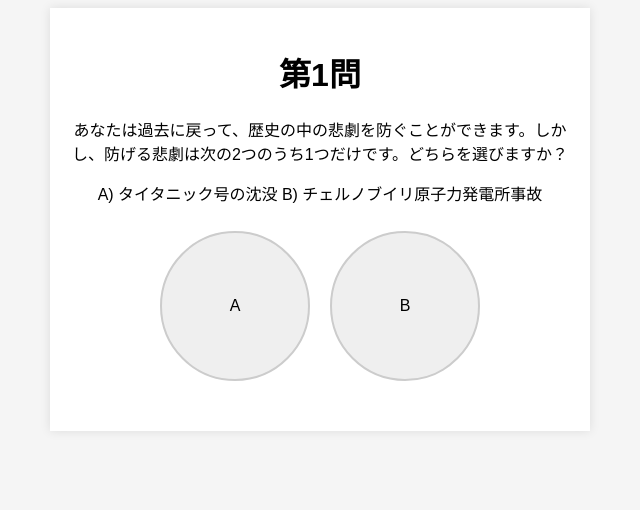
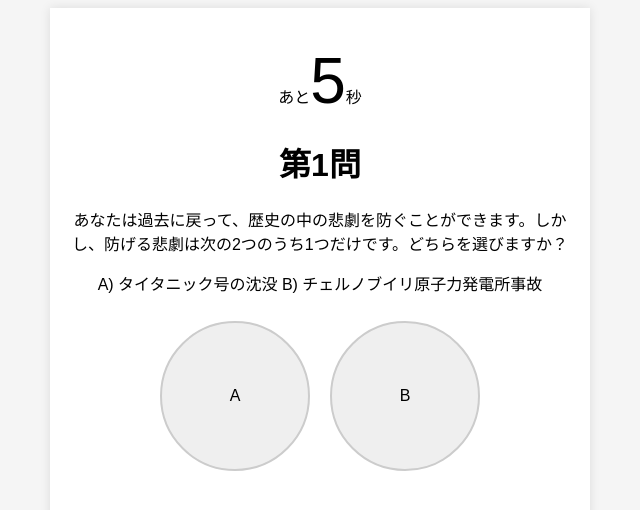
Before and after one commit to kgrymd/SEIKAKUTest, a plain HTML site: page index.html in a window 1280 px wide. Shown: the whole page, without its empty margins (320-960 px from the left). Drawn offline with nearby package versions, Linux system fonts and the light colour scheme.

Commit message:
カウントダウン追加

```diff
--- a/index.html
+++ b/index.html
@@ -10,6 +10,7 @@
 
 <body>
     <div id="app">
+        <p id="timer-container">あと<span id="timer" class="timer"></span>秒</p>
         <h1 id="nOfQuestions"></h1>
         <p id="question"></p>
         <p id="choices"></p>
--- a/script.js
+++ b/script.js
@@ -18,6 +18,7 @@ $(document).ready(function () {
 
     let currentQuestionIndex = 0;
     let touchPoints = [];
+    let timer = null;
 
     function displayQuestion() {
         $("#nOfQuestions").text(`第${currentQuestionIndex + 1}問`);
@@ -26,7 +27,42 @@ $(document).ready(function () {
         $("#choices").text(question.choices);
         $("#button1").text(question.answers[0]);
         $("#button2").text(question.answers[1]);
+        startTimer();
     }
+
+    function updateTimerDisplay() {
+        $("#timer").text(timeLeft);
+    }
+
+    function startTimer() {
+        timeLeft = 10;
+        updateTimerDisplay();
+        timer = setInterval(function () {
+            timeLeft--;
+            updateTimerDisplay();
+            if (timeLeft <= 0) {
+                proceedToNextQuestion();
+            }
+        }, 1000);
+    }
+
+
+    function proceedToNextQuestion() {
+        if (timer !== null) {
+            clearInterval(timer);
+        }
+        if (currentQuestionIndex < questions.length - 1) {
+            currentQuestionIndex++;
+            displayQuestion();
+        } else {
+            $("#timer-container").hide(); // カウントダウン表示を消す
+            $("#result").text("結果はこちら↓");
+            const accuracy = calculateAccuracy(touchPoints);
+            $(".answer-button").off("click");
+            $("#result-button").show();
+        }
+    }
+
 
     function calculateAccuracy(points) {
         const totalDistance = points.reduce((total, point) => {
@@ -42,29 +78,18 @@ $(document).ready(function () {
         const offsetY = event.offsetY - clickedButton.height() / 2;
         touchPoints.push({ x: offsetX, y: offsetY });
 
-        if (currentQuestionIndex < questions.length - 1) {
-            currentQuestionIndex++;
-            displayQuestion();
-        } else {
-            $("#result").text("結果はこちら↓");
-            const accuracy = calculateAccuracy(touchPoints);
-            // $("#result").text(`タッチの正確さ: ${accuracy}`);//値調整の確認用
+        proceedToNextQuestion();
+    });
 
-            $(".answer-button").off("click");
-            $("#result-button").show();
-        }
-
-        // 結果ページへのリンクボタンがクリックされたときの処理
     $("#result-button").on("click", function () {
         const accuracy = calculateAccuracy(touchPoints);
         if (accuracy < 21) {
             window.location.href = `result1.html`;
         } else if (accuracy > 35) {
-                window.location.href = `result2.html`
+            window.location.href = `result2.html`;
         } else {
-                window.location.href = `result3.html`
+            window.location.href = `result3.html`;
         }
-        });
     });
 
     displayQuestion();
--- a/styles.css
+++ b/styles.css
@@ -10,6 +10,10 @@ body {
     padding: 20px;
     background-color: white;
     box-shadow: 0 0 10px rgba(0, 0, 0, 0.1);
+}
+
+.timer {
+    font-size: 64px;
 }
 
 .answer-button {
```
Lines whose indentation alone changed are shown as unchanged.
